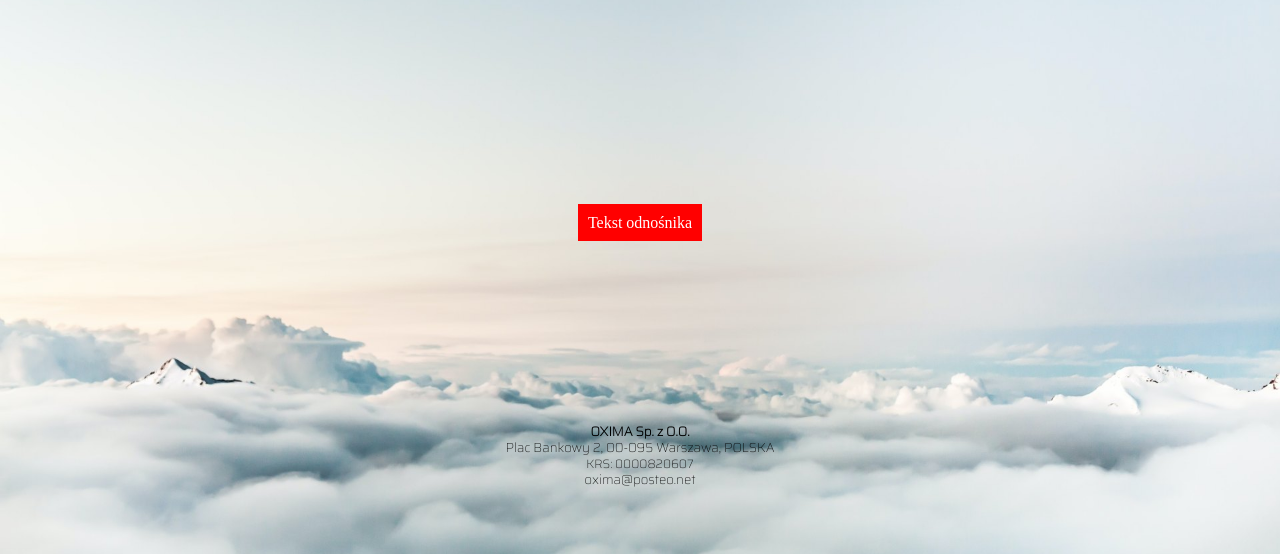
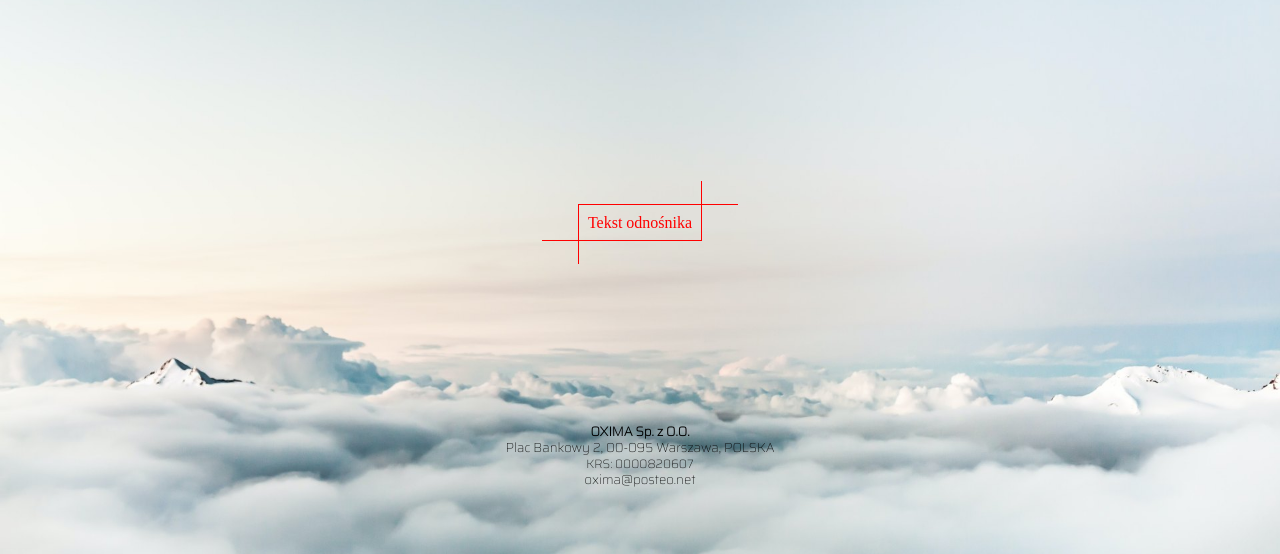
Before and after one commit to oxitox/oxi, a plain HTML site: page index.html in a window 1280 px wide. In both pictures the pointer is over the link "Tekst odnośnika". Shown: the part 246-800 px from the top of the page. Drawn offline with Linux system fonts and the light colour scheme.

Commit message:
Update index.html

```diff
--- a/index.html
+++ b/index.html
@@ -84,8 +84,14 @@
 
 	.link:hover
 	{
-		color: white;
-		background: red;
+
+	}
+
+	.link:hover:after,
+	.link:hover:before
+	{
+		height: 60px;
+		width: 160px;
 	}
 
 	.link:after,
@@ -96,6 +102,7 @@
 		height: 20px;
 		width: 40px;
 		border: 0 solid red;
+		transition: all .3s;
 	}
 	.link:after
 	{
```
